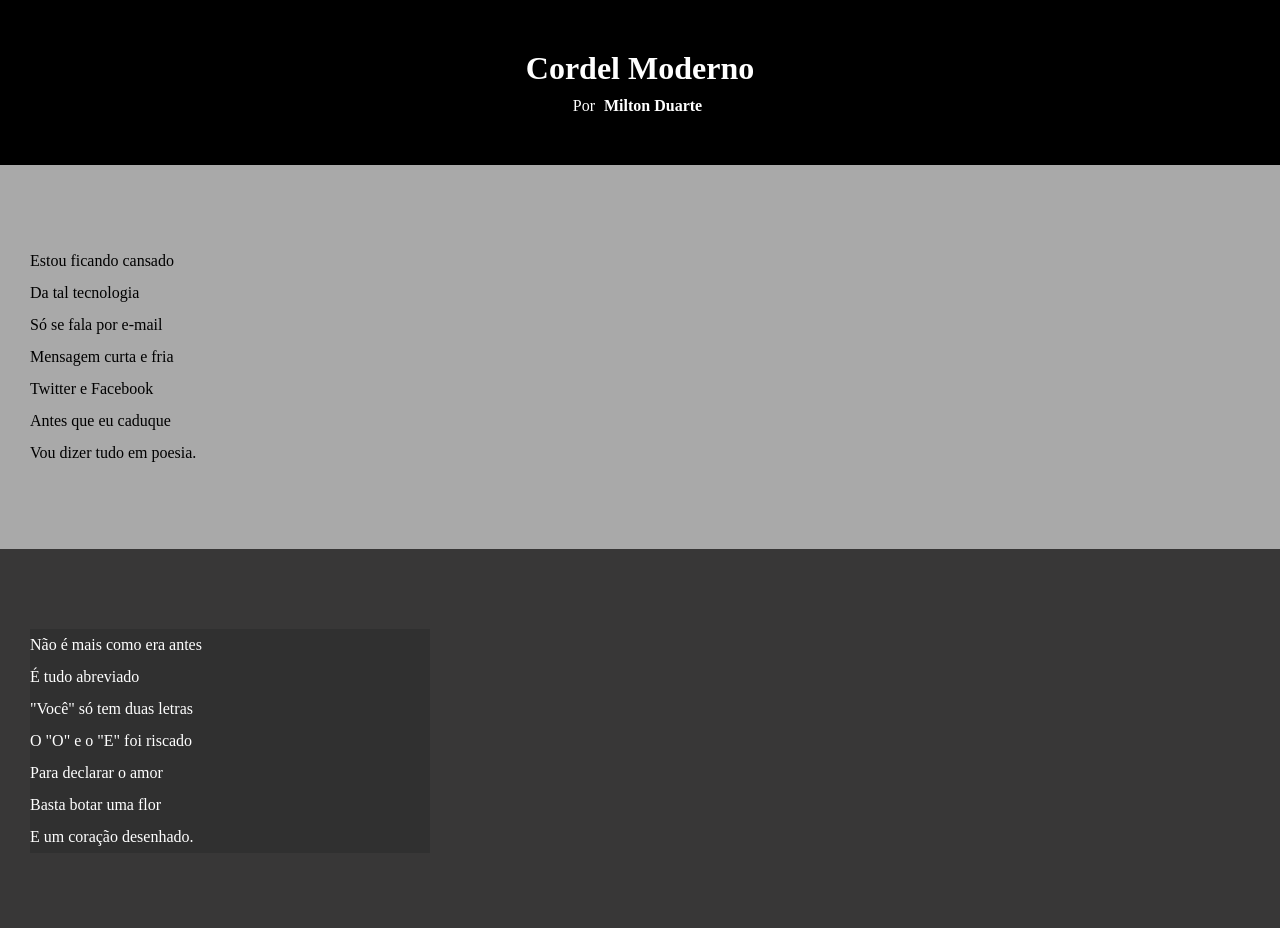
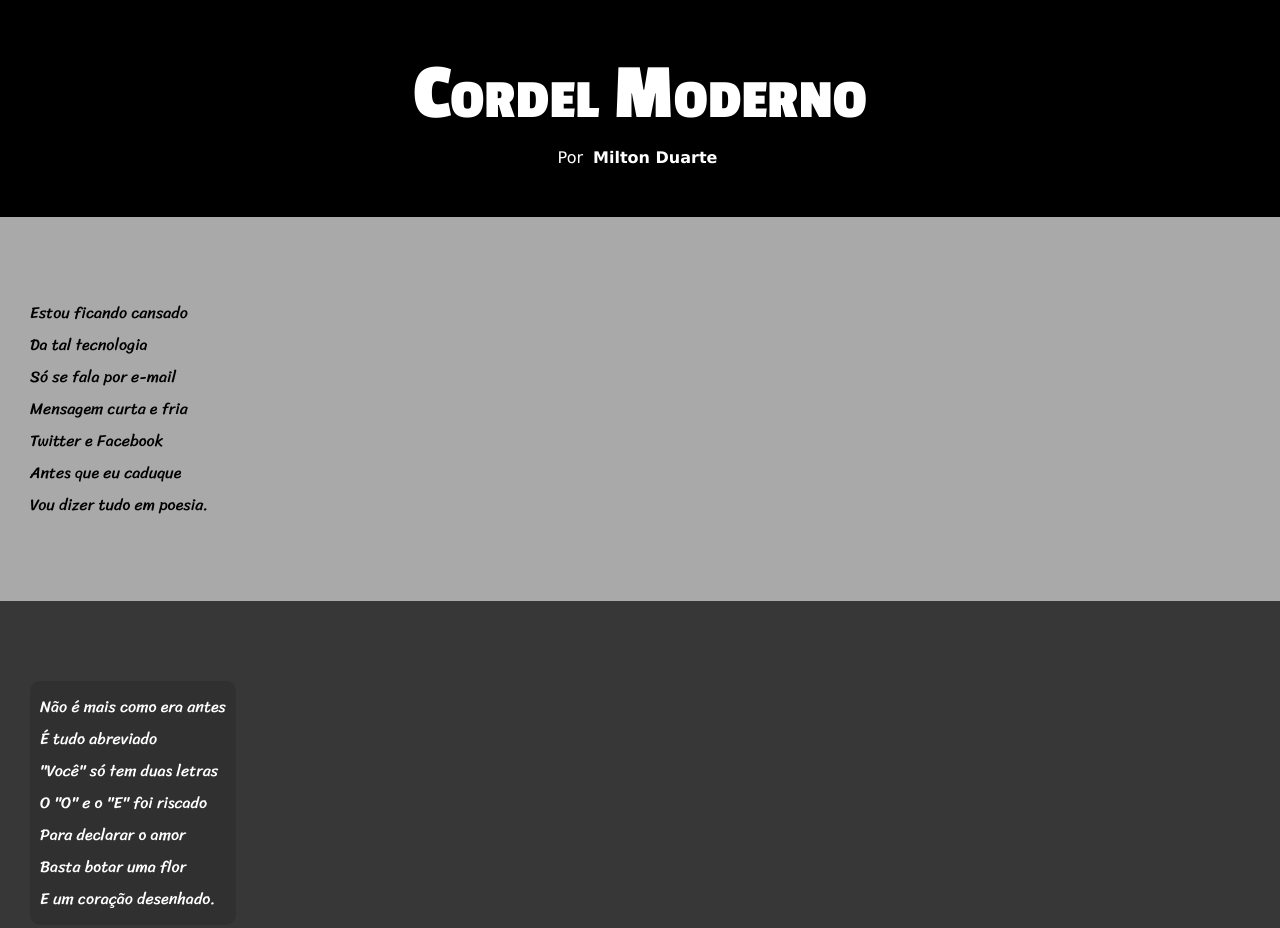
Before and after one commit to yalicerm/repositorio-projetos-iniciante, a plain HTML site: page Projeto bordel/bordel.html in a window 1280 px wide. Shown: the top 928 px of the page. Drawn offline with Linux system fonts and the light colour scheme.

Commit message:
Mudando tamanho da fonte

```diff
--- a/Projeto bordel/bordel.css
+++ b/Projeto bordel/bordel.css
@@ -1,4 +1,14 @@
 @charset '  UTF-8';
+
+@import url('https://fonts.googleapis.com/css2?family=Passion+One:wght@400;700;900&display=swap');
+
+@import url('https://fonts.googleapis.com/css2?family=Passion+One:wght@400;700;900&family=Sriracha&display=swap');
+
+:root{
+    --font1: Verdane, Geneva, Tahoma, sans-serif;
+    --font2: 'Passion One', cursive;
+    --font3: 'Sriracha', cursive;
+}
 
 *{
     margin: 0px;
@@ -8,6 +18,7 @@
 html, body{
     min-height: 100vh;
     background-color: darkgray;
+    font-family: var(--font1);
 }
 
 header, footer{
@@ -18,6 +29,9 @@ header, footer{
 
 header > h1{
     padding-top: 50px;
+    font-variant: small-caps;
+    font-family: var(--font2);
+    font-size: 10vh;
 }
 
 header > p {
@@ -45,6 +59,9 @@ section{
     padding-bottom: 10vh;
     line-height: 2em;
     padding-left: 30px;
+
+    font-family: var(--font3);
+    font-size: 2vh;
 }
 
 .semFoto{
@@ -58,8 +75,9 @@ section{
 
 .comFoto > p{
     background-color: rgb(48, 48, 48);
-    width: 400px;
-    border: 10px;
+    display: inline-block;
+    border-radius: 10px;
+    padding: 10px;
 
 }
 
```
